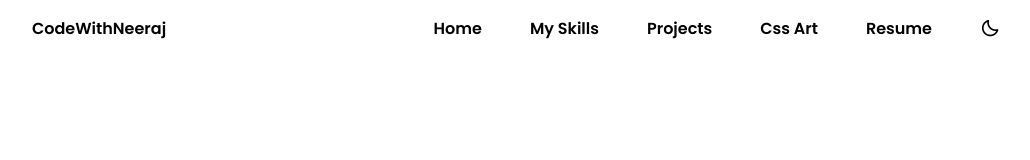
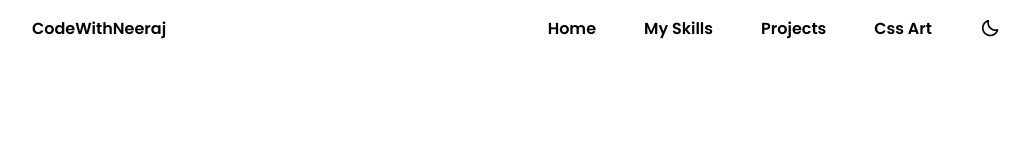
Before and after one commit to codewithneeraj/Portfolio, a plain HTML site: page index.html in a window 1280 px wide. Shown: the top 160 px of the page, without its empty margins (124-1154 px from the left). Drawn offline with nearby package versions, Linux system fonts and the light colour scheme.

Commit message:
Update index.html

```diff
--- a/index.html
+++ b/index.html
@@ -40,9 +40,7 @@
                 <li class="nav__item">
                     <a href="#gallary" class="nav__link">Css Art</a>
                 </li>
-                <li class="nav__item">
-                    <a href="https://drive.google.com/file/d/1ofFsXWQmu0bXH3y3zKfMlRcClIDMb_GR/view" target="_blank" class="nav__link">Resume</a>
-                </li>
+
             </ul>
             <div class="nav__close" id="nav-close">
                 <i class='bx bx-x'></i>
```
